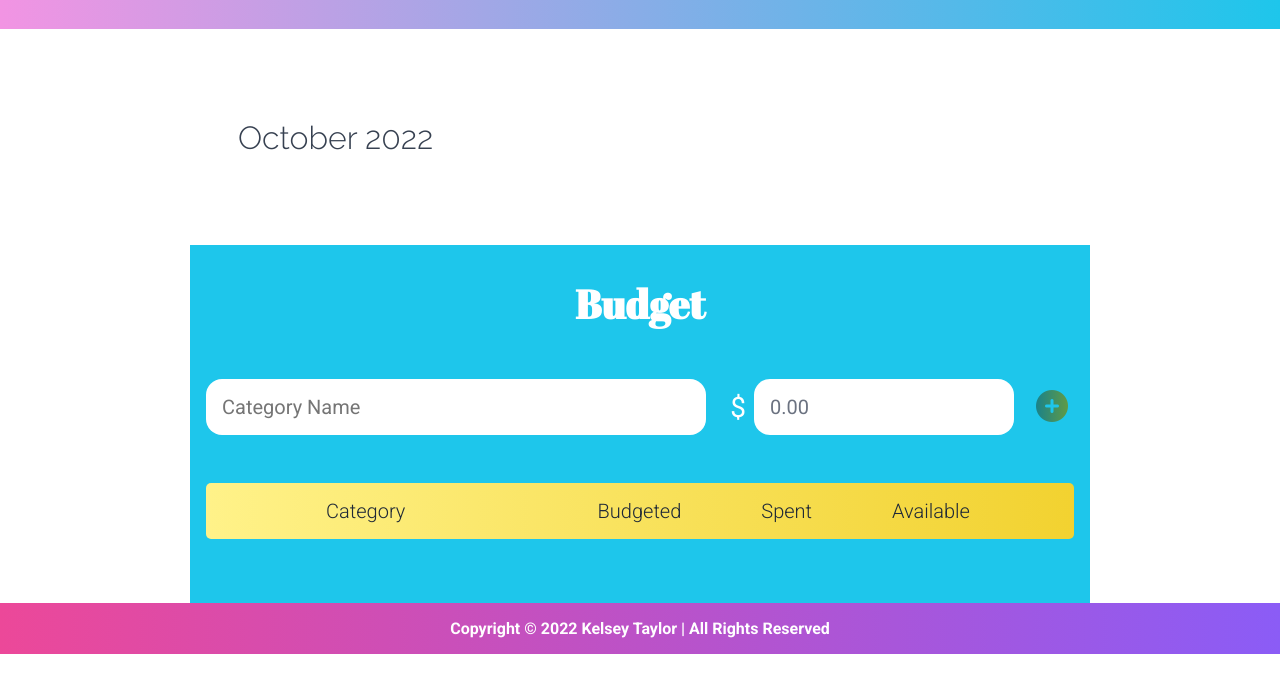
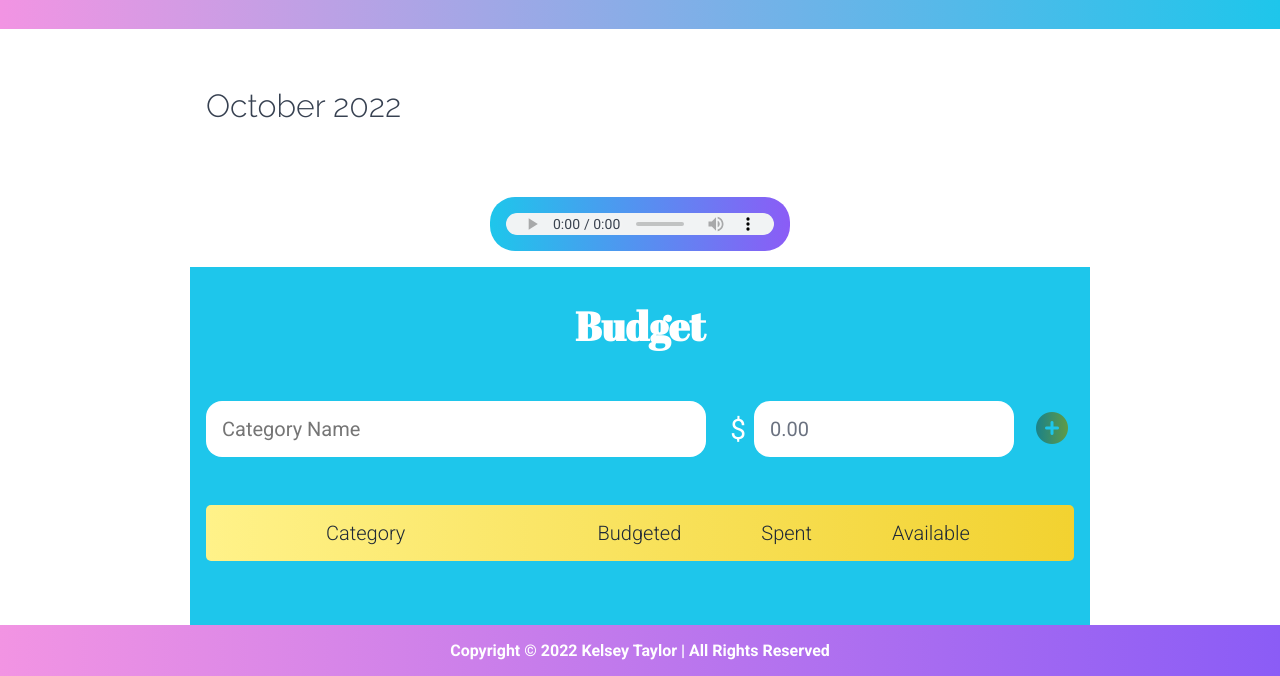
Before and after one commit to KelseyATaylor/unicorn-budget, a website: page client/index.html in a window 1280 px wide. Shown: the part 155-831 px from the top of the page. Before the commit the page ends 809 px from the top, so only its background shows below. Drawn offline with nearby package versions, Linux system fonts and the light colour scheme; no server answers.

Commit message:
added music feature

```diff
--- a/client/index.html
+++ b/client/index.html
@@ -35,6 +35,12 @@
 					<input type="number" id="to_be_budgeted" class="input_toBeBudgeted" placeholder="$0.00" size="4" />
 					<h4 class="text_toBeBudgeted">To be budgeted</h4>
 				</div>
+			</section>
+
+			<section id="music-btn">
+				<audio controls class="music-btn">
+					<source src="./assets/Bluey_Unicorse_MicJaiy_Remix_William_Tell_Overture.mp3" type="audio/mp3" />
+				</audio>
 			</section>
 
 			<section class="main-sub">
@@ -114,35 +120,6 @@
 					</div>
 				</section>
 			</section>
-
-			<!-- Testing the below from YT-TASK LIST -->
-
-			<!-- <form id="new-task-form">
-				<input type="text" name="new-task-input" id="new-task-input" placeholder="What do you have planned?" />
-				<input type="number" name="budget-amount-input" id="new-budgeted-amount-input" placeholder="Budgeted Amount? 0.00" />
-				<button type="submit" id="new-task-submit"><i class="fa-solid fa-circle-plus"></i></button>
-			</form> -->
-
-			<!-- <section class="task-list">
-				<h2>Tasks</h2>
-
-				<div id="tasks"> -->
-			<!-- The below children are the structure created by JS -->
-			<!-- <div class="task">
-						<div class="content">
-							<input
-								type="text"
-								class="text"
-								value="A new task"
-								readonly>
-						</div>
-						<div class="actions">
-							<button class="edit">Edit</button>
-							<button class="delete">Delete</button>
-						</div>
-					</div>
-				</div>
-			</section> -->
 		</main>
 
 		<footer>
--- a/client/styles.css
+++ b/client/styles.css
@@ -95,7 +95,7 @@ header h3 {
 	display: flex;
 	align-items: center;
 	justify-content: space-between;
-	padding: 3rem;
+	padding: 1rem;
 }
 
 #toBeBudgeted_container {
@@ -135,6 +135,30 @@ header h3 {
 	color: var(--dark);
 }
 
+#music-btn {
+	display: flex;
+	justify-content: center;
+	padding: 1rem;
+}
+
+.music-btn {
+	font-size: 2rem;
+	background-image: linear-gradient(to right, var(--teal), var(--purple));
+	-webkit-background-clip: border-box;
+	-webkit-text-fill-color: var(--darker);
+	padding: 1rem;
+	transition: 0.4s;
+	border-radius: 25px;
+}
+
+.music-btn:hover {
+	opacity: 0.8;
+	cursor: pointer;
+}
+
+.music-btn:active {
+	opacity: 0.6;
+}
 .main-sub {
 	background-color: var(--teal);
 	/* margin-bottom: 3rem; */
@@ -377,13 +401,13 @@ main {
 }
 
 .budget-line .edit-btn {
-	background-image: linear-gradient(to right, var(--teal2), var(--yellow1));
+	background-image: linear-gradient(to right, var(--teal2), var(--purple));
 	-webkit-background-clip: text;
 	-webkit-text-fill-color: transparent;
 }
 
 .budget-line .delete-btn {
-	background-image: linear-gradient(to right, var(--pink), var(--purple));
+	background-image: linear-gradient(to right, var(--pink1), var(--purple));
 	-webkit-background-clip: text;
 	-webkit-text-fill-color: transparent;
 }
@@ -398,7 +422,7 @@ main {
 
 footer {
 	background-color: var(--purple1);
-	background-image: linear-gradient(to right, var(--pink), var(--purple));
+	background-image: linear-gradient(to right, var(--pink1), var(--purple));
 	-webkit-background-clip: border-box;
 	/* -webkit-text-fill-color: transparent; */
 	display: flex;
```
Also changed, not shown: client/index.js (+0 -82 lines), 1 other file.
